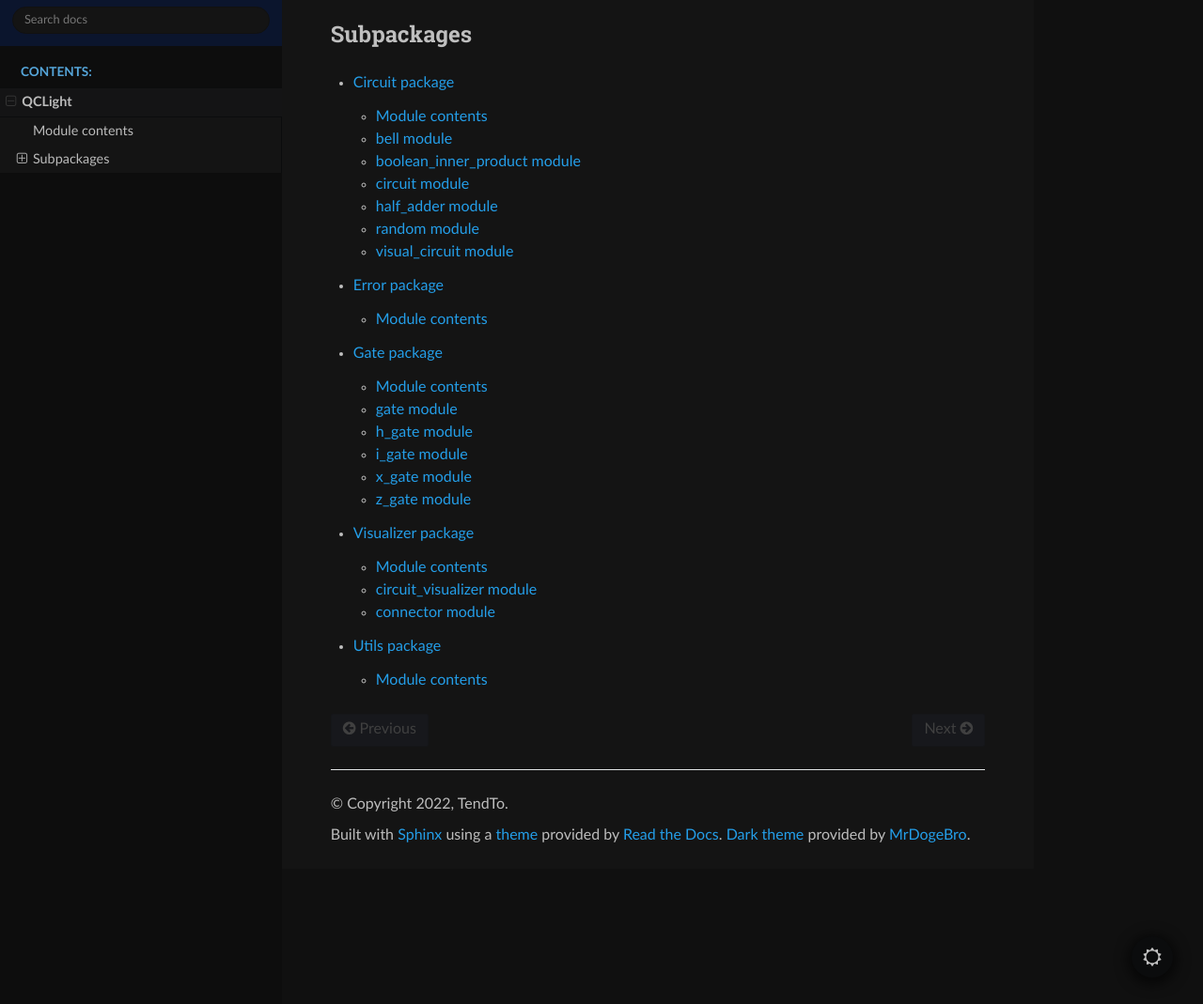
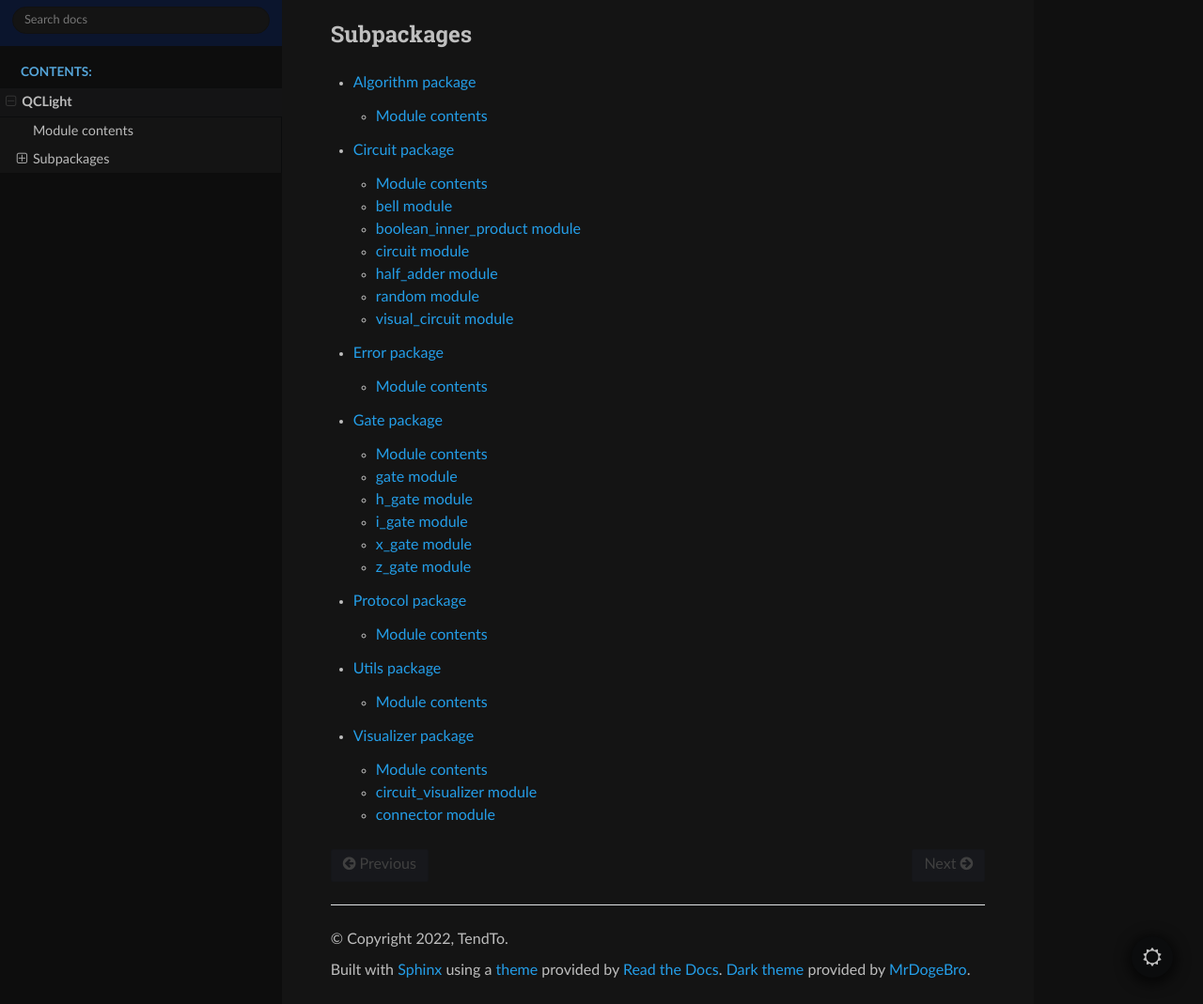
Before and after one commit to TendTo/QCLight, a Sphinx documentation site: the page built from docs/source/qclight.rst, in a window 1280 px wide and 1389 px high, cut to the strip 320-1389 px from the top of the window. Shown: the whole strip at 94% size. Built offline with Sphinx 7.4.7 and the Read the Docs theme 2.0.0, drawn with Linux system fonts in a browser that asks for light colours.

Commit message:
docs(docs): add protocol and algorithm modules

```diff
--- /dev/null
+++ b/docs/source/qclight.algorithm.rst
@@ -0,0 +1,10 @@
+Algorithm package
+=========================
+
+Module contents
+---------------
+
+.. automodule:: qclight.algorithm
+   :members:
+   :undoc-members:
+   :show-inheritance:
--- /dev/null
+++ b/docs/source/qclight.protocol.rst
@@ -0,0 +1,10 @@
+Protocol package
+========================
+
+Module contents
+---------------
+
+.. automodule:: qclight.protocol
+   :members:
+   :undoc-members:
+   :show-inheritance:
--- a/docs/source/qclight.rst
+++ b/docs/source/qclight.rst
@@ -15,8 +15,10 @@ Subpackages
 .. toctree::
    :maxdepth: 2
 
+   qclight.algorithm
    qclight.circuit
    qclight.error
    qclight.gate
+   qclight.protocol
+   qclight.utils
    qclight.visualizer
-   qclight.utils
```
